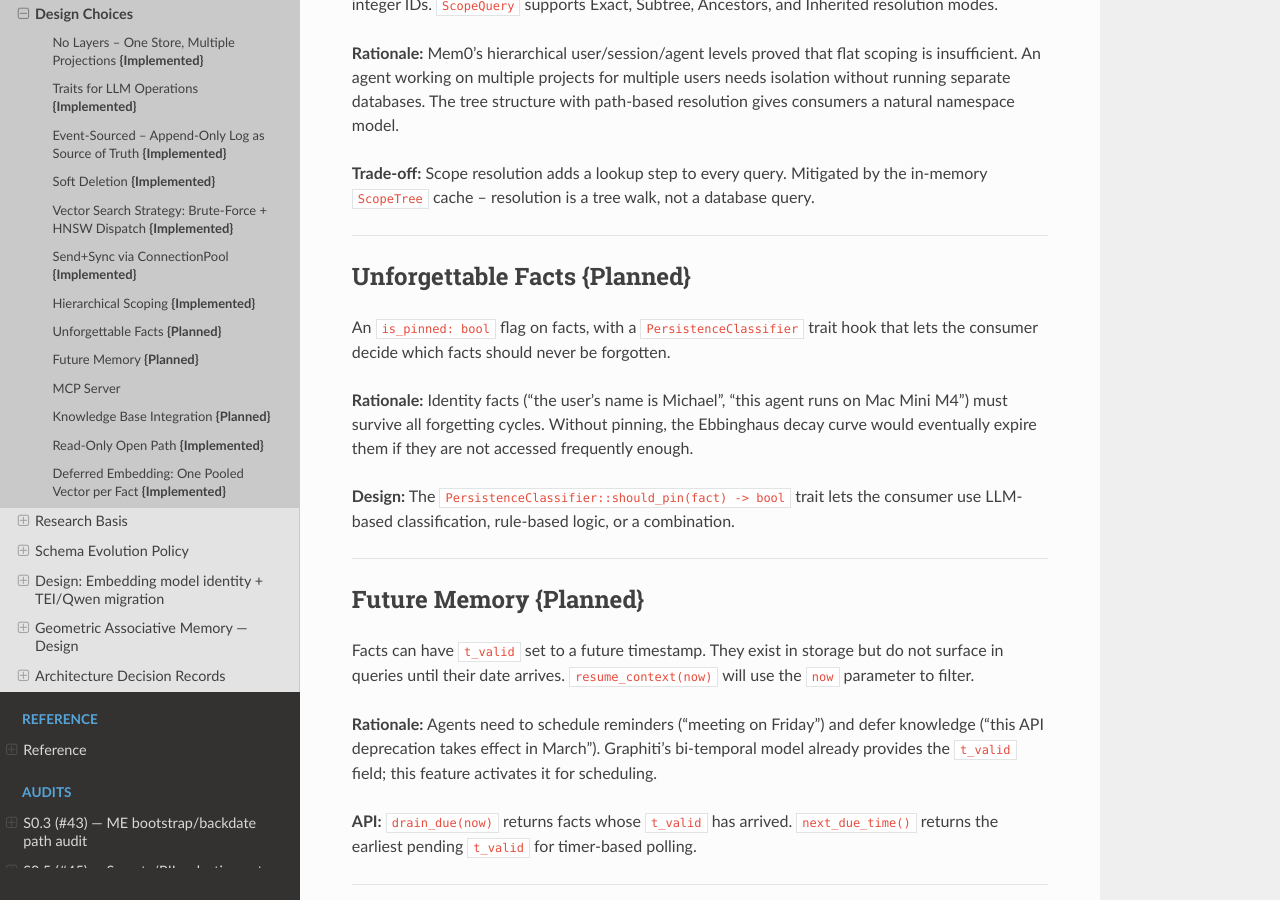
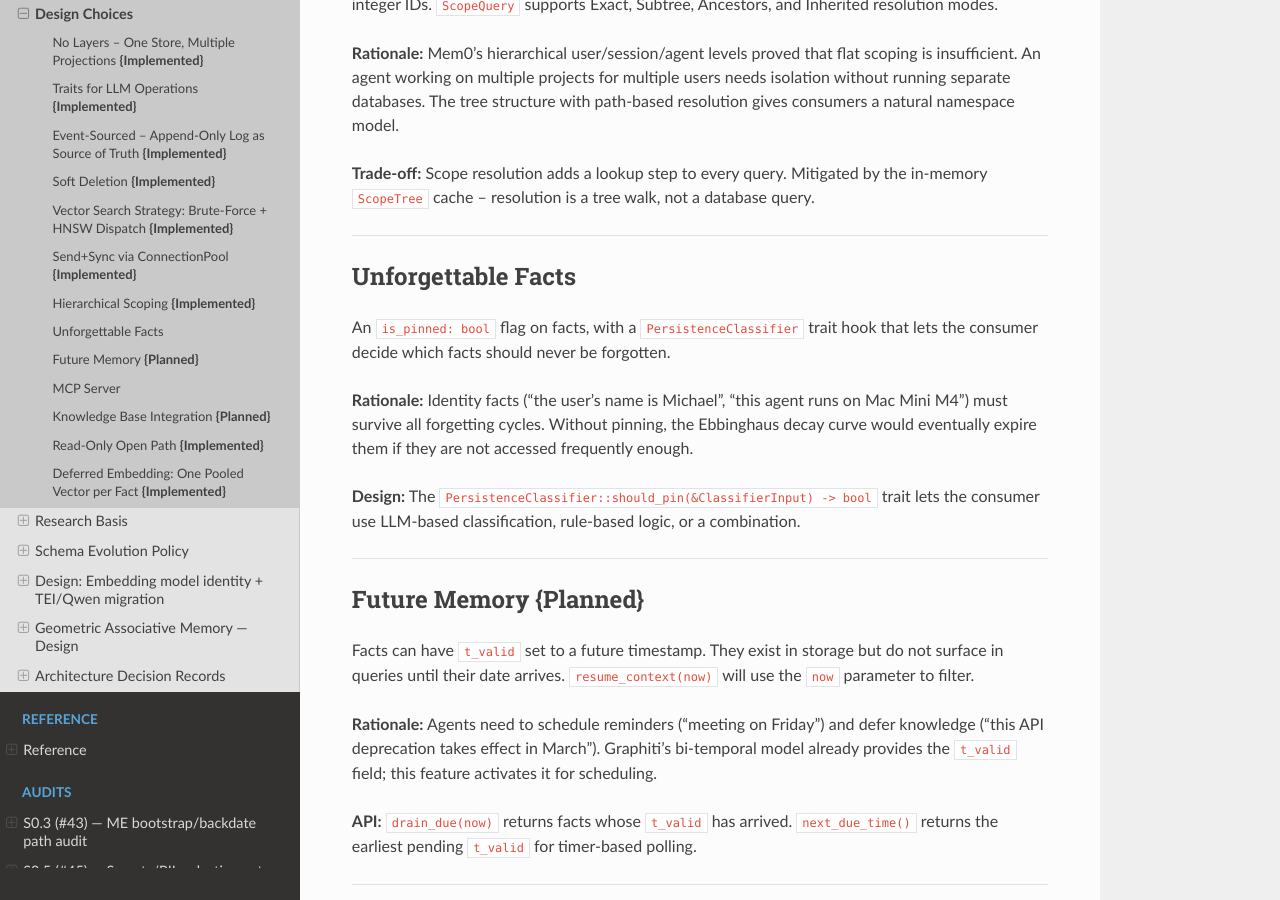
Before and after one commit to dutiona/memory-engine, a Sphinx documentation site: the page built from docs/design/design-choices.md, in a window 1280 px wide and 900 px high, scrolled down 3548 px. Built offline with Sphinx 7.4.7 and the Read the Docs theme 3.1.0, drawn with Linux system fonts in a browser that asks for light colours.

Commit message:
docs: unforgettable facts are implemented, not planned
is_pinned and the PersistenceClassifier hook exist, and should_pin takes a
ClassifierInput, not a fact.

```diff
--- a/docs/design/design-choices.md
+++ b/docs/design/design-choices.md
@@ -98,13 +98,13 @@ Scopes form a tree (not a flat namespace). Scope paths like `"user:michael/proje
 
 ---
 
-## Unforgettable Facts **{Planned}**
+## Unforgettable Facts
 
 An `is_pinned: bool` flag on facts, with a `PersistenceClassifier` trait hook that lets the consumer decide which facts should never be forgotten.
 
 **Rationale:** Identity facts ("the user's name is Michael", "this agent runs on Mac Mini M4") must survive all forgetting cycles. Without pinning, the Ebbinghaus decay curve would eventually expire them if they are not accessed frequently enough.
 
-**Design:** The `PersistenceClassifier::should_pin(fact) -> bool` trait lets the consumer use LLM-based classification, rule-based logic, or a combination.
+**Design:** The `PersistenceClassifier::should_pin(&ClassifierInput) -> bool` trait lets the consumer use LLM-based classification, rule-based logic, or a combination.
 
 ---
 
```
